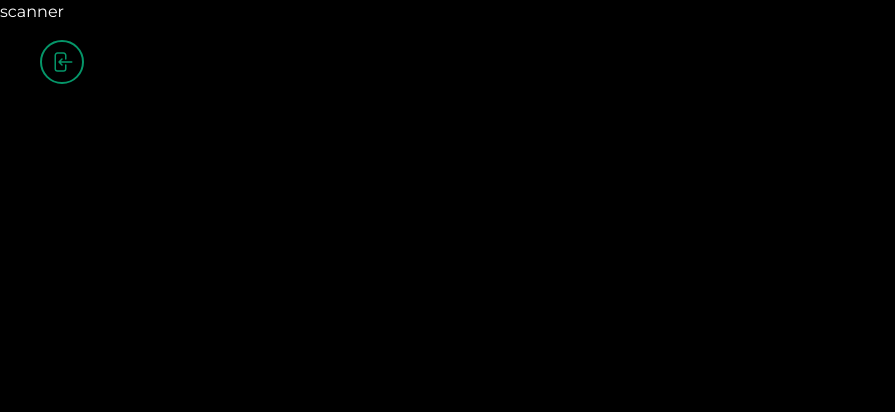
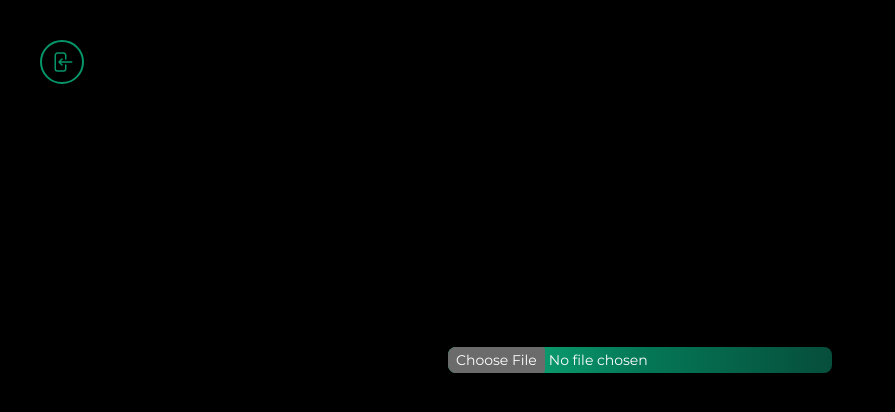
Before and after one commit to rodrfentanes21/ti6-front, a Next.js app: page /scanner in a window 1280 px wide. Shown: the top 412 px of the page, without its empty margins (0-895 px from the left). Built offline with nearby package versions, Linux system fonts and the light colour scheme.

Commit message:
feat: added functional brainscanner component

```diff
--- a/app/scanner/page.tsx
+++ b/app/scanner/page.tsx
@@ -1,10 +1,80 @@
+'use client'
+import axios from 'axios';
 import ArrowBack from '@/components/ArrowBack';
+import Image from 'next/image';
+import { useState } from 'react';
 
 export default function Home() {
+	const [file, setFile] = useState();
+	const [fileReq, setFileReq] = useState();
+	const [brainStatus, setBrainStatus] = useState("");
+    function handleChange(e:any) {
+		setFileReq(e.target.files[0])
+        setFile(URL.createObjectURL(e.target.files[0]));
+    }
+
+	function handleSubmit(e: any) {
+		e.preventDefault();
+
+		const formData = new FormData();
+		formData.append("file", fileReq);
+
+		const options = {
+		  method: "POST",
+		  url: "https://ti6-model.azurewebsites.net/api/HttpTrigger",
+		  params: {
+			code: "nDIy0JkKQy-q0OOkkCdHcFljLp-qEwBWH1Aj_cEzfw1lAzFuURXTgw==",
+		  },
+		  headers: {
+			"Content-Type": "multipart/form-data",
+		  },
+		  data: formData,
+		};
+
+
+		axios
+		  .request(options)
+		  .then(function (response) {
+			setBrainStatus(response.data);
+		  })
+		  .catch(function (error) {
+			console.error(error);
+		  });
+	  }
+
+	  function descriptionFiltering(text: string) {
+		if (text === 'MildDemented') {
+			text = 'Cérebro levemente afetado'
+		}
+		if (text === 'ModerateDemented') {
+			text = 'Cérebro moderadamente afetado'
+		}
+		if (text === 'NonDemented') {
+			text = 'Cérebro não afetado'
+		}
+		if (text === 'VeryMildDemented') {
+			text = 'Cérebro muito levemente afetado'
+		}
+		return text;
+	  }
+
 	return (
 		<>
-			<ArrowBack />
-			<div className='text-underline'>scanner</div>
-		</>
+      <ArrowBack />
+      <div className="w-full h-screen">
+	  <form className="w-full h-[90vh] flex justify-center items-center flex-col" onSubmit={handleSubmit}>
+        <input type="file" onChange={handleChange} className="block w-96 text-sm border-none text-white border rounded-lg cursor-pointer bg-gradient-to-r from-emerald-500 via-emerald-700 to-emerald-900 focus:outline-none" aria-describedby="file_input_help"/>
+        {file ? (
+			<>
+          		<Image src={file} alt="uploaded image" width={400} height={400} />
+		  		<button type="submit" onSubmit={handleSubmit} className='bg-gradient-to-r from-emerald-500 via-emerald-700 to-emerald-900 transition-all bg-size-200 bg-pos-0 duration-500 hover:bg-pos-100 text-black text-lg font-light rounded-lg px-5 py-1 select-none'>Enviar</button>
+			</>
+        ) : (
+          ""
+        )}
+      </form>
+	  <div className="text-center text-3xl">{descriptionFiltering(brainStatus)}</div>
+	  </div>
+    </>
 	);
 }
```
Also changed, not shown: package.json (+7 -6 lines), 1 other file (tests, documents, lock files or other folders).
